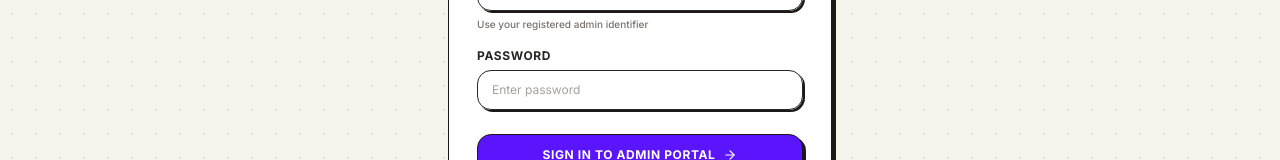
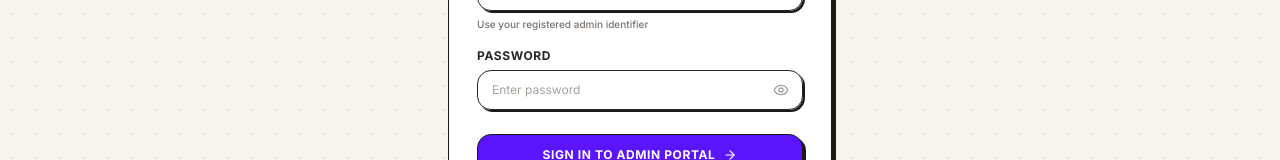
Before and after one commit to kaiumallimon/meditouch-reform-admin, a Next.js app: page /login in a window 1280 px wide. Shown: the part 406-566 px from the top of the page. Built offline with nearby package versions, Linux system fonts and the light colour scheme; no server answers.

Commit message:
feat: add password visibility toggle to login and create doctor modal forms

```diff
--- a/components/auth/login-form.tsx
+++ b/components/auth/login-form.tsx
@@ -7,12 +7,13 @@ import { authApi } from "@/lib/api";
 import { saveSession } from "@/lib/auth";
 import { Spinner } from "@/components/ui/spinner";
 import { toast } from "sonner";
-import { ShieldAlert, CheckCircle2, ArrowRight } from "lucide-react";
+import { ShieldAlert, CheckCircle2, ArrowRight, Eye, EyeOff } from "lucide-react";
 
 export function LoginForm() {
   const router = useRouter();
   const [identifier, setIdentifier] = useState("");
   const [password, setPassword] = useState("");
+  const [showPassword, setShowPassword] = useState(false);
   const [loading, setLoading] = useState(false);
   const [error, setError] = useState<string | null>(null);
 
@@ -89,16 +90,31 @@ export function LoginForm() {
             Password
           </label>
         </div>
+        <div className="relative">
           <input
             id="password"
             name="password"
-          type="password"
+            type={showPassword ? "text" : "password"}
             value={password}
             onChange={(e) => setPassword(e.target.value)}
             placeholder="Enter password"
             required
-          className="w-full h-10 rounded-xl px-3.5 text-xs text-stone-900 placeholder:text-stone-400 neo-input outline-hidden"
+            className="w-full h-10 rounded-xl pl-3.5 pr-10 text-xs text-stone-900 placeholder:text-stone-400 neo-input outline-hidden"
           />
+          <button
+            type="button"
+            onClick={() => setShowPassword((prev) => !prev)}
+            className="absolute right-2.5 top-1/2 -translate-y-1/2 text-stone-400 hover:text-stone-800 transition-colors p-1"
+            tabIndex={-1}
+            aria-label={showPassword ? "Hide password" : "Show password"}
+          >
+            {showPassword ? (
+              <EyeOff className="size-4" />
+            ) : (
+              <Eye className="size-4" />
+            )}
+          </button>
+        </div>
       </div>
 
       <div className="pt-2">
--- a/components/doctors/create-doctor-modal.tsx
+++ b/components/doctors/create-doctor-modal.tsx
@@ -18,7 +18,9 @@ import {
   Trash2,
   CheckCircle2,
   UploadCloud,
-  ExternalLink
+  ExternalLink,
+  Eye,
+  EyeOff
 } from "lucide-react";
 import { toast } from "sonner";
 
@@ -69,6 +71,7 @@ export function CreateDoctorModal({ isOpen, onClose, onSuccess }: CreateDoctorMo
   const [phone, setPhone] = useState("");
   const [email, setEmail] = useState("");
   const [password, setPassword] = useState("");
+  const [showPassword, setShowPassword] = useState(false);
   const [bmdcReg, setBmdcReg] = useState("");
   const [experienceYears, setExperienceYears] = useState("5");
   const [consultationFee, setConsultationFee] = useState("500");
@@ -260,14 +263,29 @@ export function CreateDoctorModal({ isOpen, onClose, onSuccess }: CreateDoctorMo
             </div>
             <div className="space-y-1.5">
               <Label className="text-xs font-semibold">Initial Password *</Label>
+              <div className="relative">
                 <Input
                   required
-                type="text"
+                  type={showPassword ? "text" : "password"}
                   placeholder="DoctorSecret123!"
                   value={password}
                   onChange={(e) => setPassword(e.target.value)}
-                className="h-9 text-xs font-mono"
+                  className="h-9 text-xs font-mono pr-9"
                 />
+                <button
+                  type="button"
+                  onClick={() => setShowPassword((prev) => !prev)}
+                  className="absolute right-2.5 top-1/2 -translate-y-1/2 text-muted-foreground hover:text-foreground transition-colors p-0.5"
+                  tabIndex={-1}
+                  aria-label={showPassword ? "Hide password" : "Show password"}
+                >
+                  {showPassword ? (
+                    <EyeOff className="size-3.5" />
+                  ) : (
+                    <Eye className="size-3.5" />
+                  )}
+                </button>
+              </div>
             </div>
           </div>
 
```
Lines whose indentation alone changed are shown as unchanged.
